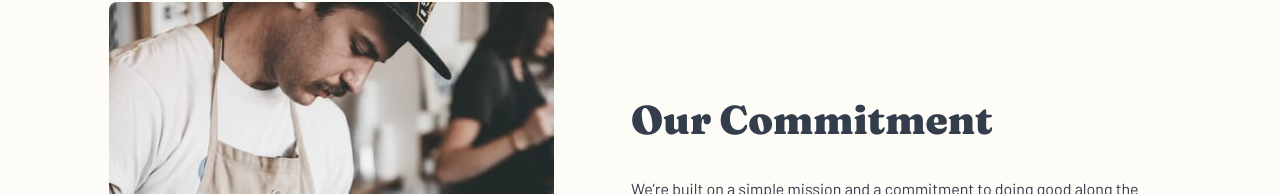
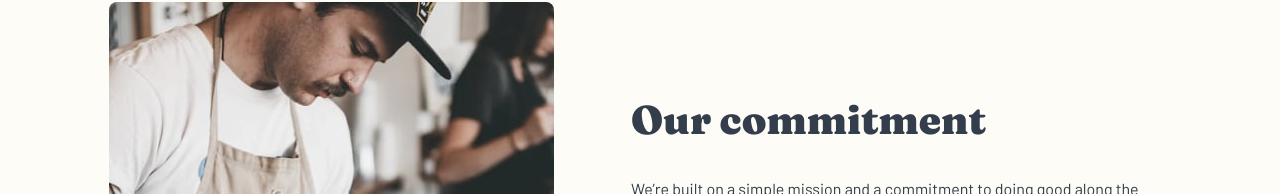
Before and after one commit to ohmymario/coffee-roasters, a Next.js app: page /about in a window 1280 px wide. Shown: the part 729-923 px from the top of the page. Built offline with nearby package versions, Linux system fonts and the light colour scheme.

Commit message:
Change header text in aboutmessagecontainer

```diff
--- a/components/aboutMessageContainer/AboutMessageContainer.js
+++ b/components/aboutMessageContainer/AboutMessageContainer.js
@@ -16,7 +16,7 @@ const AboutMessageContainer = () => (
         />
       </div>
       <div className="about-msg-message">
-        <h2>Our Commitment</h2>
+        <h2>Our commitment</h2>
         <p>
           We’re built on a simple mission and a commitment to doing good along
           the way. We want to make it easy for you to discover and brew the
```
